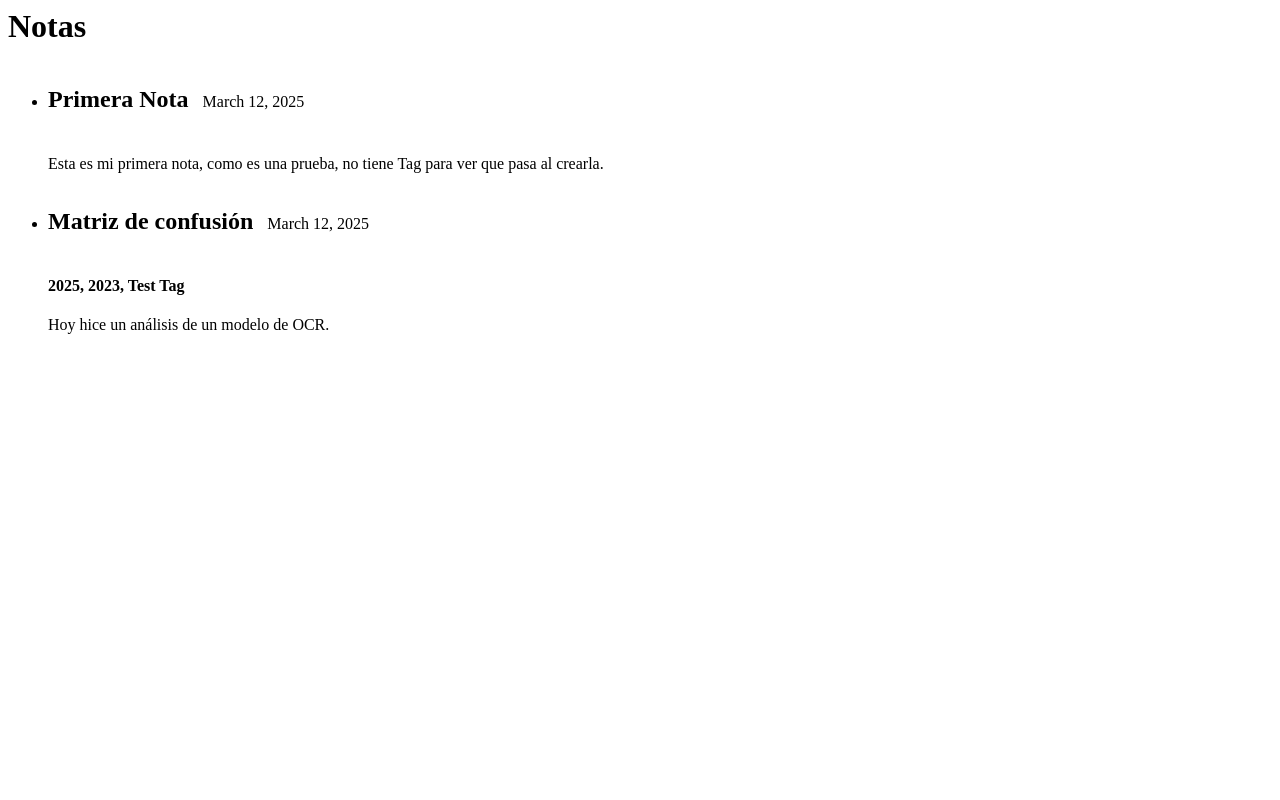
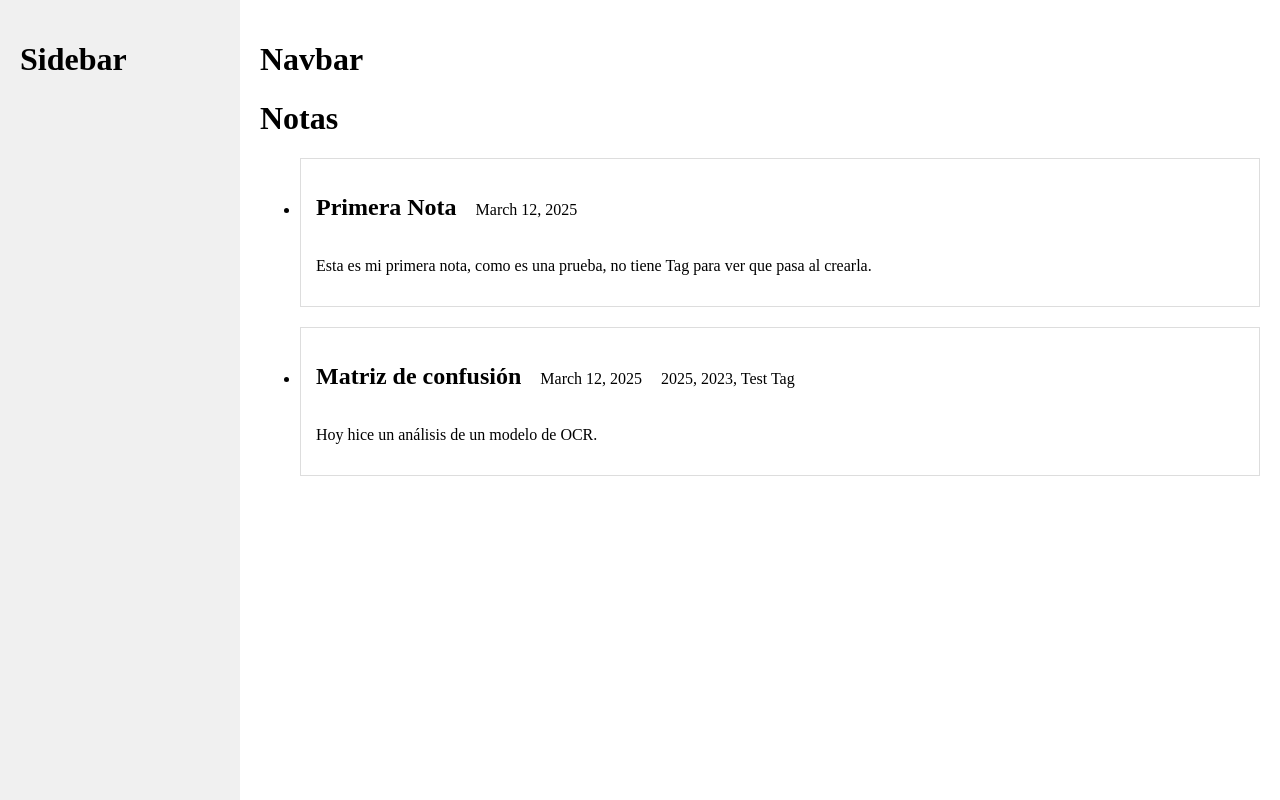
Before and after one commit to ego-mejia/google-keep-copy, a Django app: page /keep/ in a window 1280 px wide. Run offline with Django 4.2, Linux system fonts and the light colour scheme; data comes from the database, SQL or seed files in the repository; both versions use the stored data as it was after the commit.

Commit message:
Fixed issue with Navbar and Sidebar display.

```diff
--- /dev/null
+++ b/google_keep/templates/google_keep/base.html
@@ -0,0 +1,38 @@
+<!DOCTYPE html>
+<html lang="es">
+  <head>
+    {% block head %}{% endblock %}
+    <style>
+      body {
+        display: flex;
+        margin: 0;
+        min-height: 100vh;
+      }
+      #sidebar {
+        width: 200px;
+        background: #f0f0f0;
+        padding: 20px;
+      }
+      #main-content {
+        flex-grow: 1;
+        padding: 20px;
+      }
+      .note-item {
+        margin-bottom: 20px;
+        padding: 15px;
+        border: 1px solid #ddd;
+      }
+      .inline-elements {
+        display: inline-block;
+        margin-right: 15px;
+      }
+    </style>
+  </head>
+  <body>
+    {% include "google_keep/sidebar.html" %}
+    <div id="main-content">
+      {% include "google_keep/navbar.html" %}
+      <div id="content">{% block content %}{% endblock %}</div>
+    </div>
+  </body>
+</html>
--- /dev/null
+++ b/google_keep/templates/google_keep/navbar.html
@@ -0,0 +1,4 @@
+<div id="navbar">
+  <h1>Navbar</h1>
+  <!-- Aquí iría el contenido real de tu navbar -->
+</div>
--- a/google_keep/templates/google_keep/note_list.html
+++ b/google_keep/templates/google_keep/note_list.html
@@ -1,25 +1,18 @@
-<head>
-  <style>
-    .inline-elements {
-      display: inline-block;
-      margin-right: 10px; /* opcional, para separar un poco los elementos */
-    }
-  </style>
-</head>
-<body>
+{% extends "google_keep/base.html" %} {% block content %}
 <h1>Notas</h1>
 <ul>
   {% for note in notes %}
-    <li>
+  <li class="note-item">
+    <div>
       <h2 class="inline-elements">{{ note.title }}</h2>
-      <p class="inline-elements">{{ note.date_added }}</p>
-      <h4>
+      <span class="inline-elements">{{ note.date_added }}</span>
+      <div class="inline-elements">
         {% for tag in note.tags.all %} {{ tag.name }}{% if not forloop.last %},
-        {%endif %} {% endfor %}
-      </h4>
-
+        {% endif %} {% endfor %}
+      </div>
+    </div>
     <p>{{ note.body }}</p>
   </li>
   {% endfor %}
 </ul>
-</body>
+{% endblock content %}
--- /dev/null
+++ b/google_keep/templates/google_keep/sidebar.html
@@ -0,0 +1,4 @@
+<div id="sidebar">
+  <h1>Sidebar</h1>
+  <!-- Aquí iría el contenido real de tu sidebar -->
+</div>
```
Also changed, not shown: db.sqlite3. Lines whose indentation alone changed are shown as unchanged.
